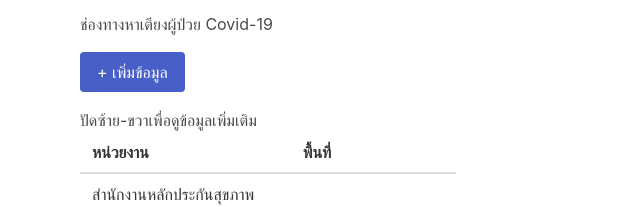
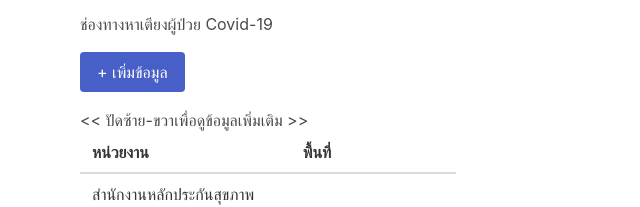
Before and after one commit to SandzoNight/hatiang, a Next.js app: page / in a window 1280 px wide. Shown: the top 207 px of the page, without its empty margins (0-640 px from the left). Built offline with nearby package versions, Linux system fonts and the light colour scheme.

Commit message:
Improve UI

```diff
--- a/pages/index.js
+++ b/pages/index.js
@@ -18,8 +18,8 @@ export default function Home() {
             </a>
           </Link>
         </div>
-        <div className='sm:invisible'>
-          ปัดซ้าย-ขวาเพื่อดูข้อมูลเพิ่มเติม
+        <div className='sm:invisible text-center text-xs text-gray-600'>
+          &lt;&lt; ปัดซ้าย-ขวาเพื่อดูข้อมูลเพิ่มเติม &gt;&gt;
         </div>
         <div>
           <div className='table-container'>
```
